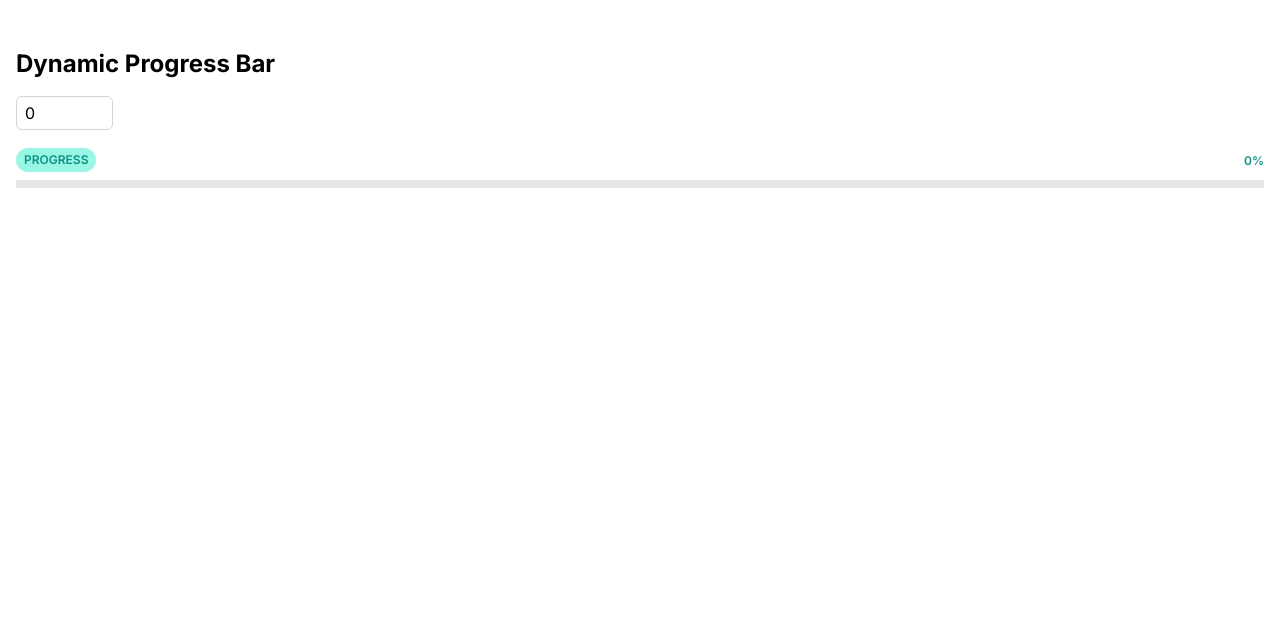
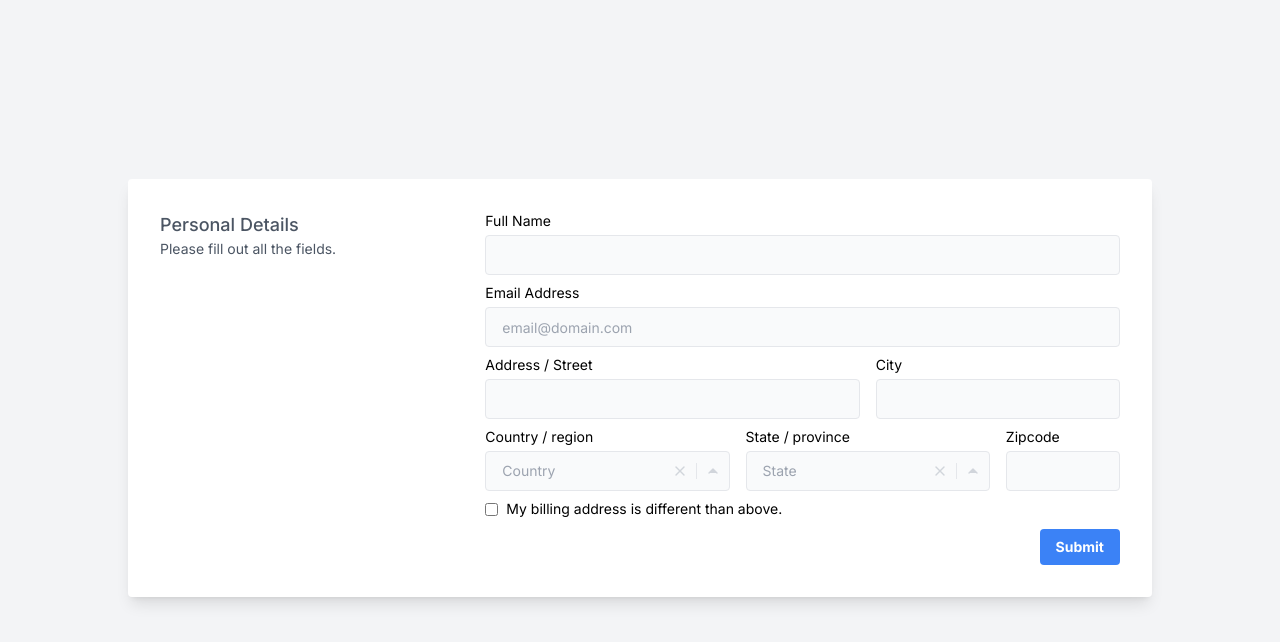
Before and after one commit to imrulkayessifat/reactjs-challenges, a Next.js app: page / in a window 1280 px wide. Shown: the top 642 px of the page. Built offline with nearby package versions, Linux system fonts and the light colour scheme.

Commit message:
useState formdata

```diff
--- a/app/page.tsx
+++ b/app/page.tsx
@@ -1,64 +1,100 @@
 'use client'
-import { useState, useEffect, SetStateAction } from 'react'
-
+import { useForm, FieldValues, SubmitHandler, } from "react-hook-form";
+import clsx from "clsx";
 export default function Home() {
-
-  const [inputValue, setInputValue] = useState(0);
-  const [progress, setProgress] = useState(0);
-
-  const handleInputChange = (e: { target: { value: SetStateAction<number>; }; }) => {
-    setInputValue(e.target.value);
-  };
-
-  useEffect(() => {
-    const interval = setInterval(() => {
-      setProgress((prevProgress) => {
-        if (prevProgress < inputValue) {
-          return prevProgress + 1;
-        }else if(prevProgress>inputValue){
-          if(prevProgress != inputValue){
-            return prevProgress - 1;
-          }
-        } else {
-          clearInterval(interval);
-          return prevProgress;
-        }
-      });
-    }, 20);
-
-    return () => {
-      clearInterval(interval);
-    };
-  }, [inputValue]);
+  const {
+    register,handleSubmit,formState: { errors,}} = useForm<FieldValues>({defaultValues: {
+      full_name: '',
+      email: '',
+      address: '',
+      city: '',
+      country: '',
+      state: '',
+      zipcode:'',
+      billing_same:false
+    }
+  });
+  const handleRegistration: SubmitHandler<FieldValues> = (data: any) => console.log(data);
+  const handleError = (errors: any) => { };
 
   return (
-    <div className="container mx-auto mt-8 p-4">
-      <h1 className="text-2xl font-bold mb-4">Dynamic Progress Bar</h1>
-      <input
-        type="number"
-        min="0"
-        max="100"
-        value={inputValue}
-        onChange={handleInputChange}
-        className="border border-gray-300 px-2 py-1 rounded-md mb-4"
-      />
-      <div className="flex mb-2 items-center justify-between">
-        <div>
-          <span className="text-xs font-semibold inline-block py-1 px-2 uppercase rounded-full text-teal-600 bg-teal-200">
-            Progress
-          </span>
-        </div>
-        <div className="text-right">
-          <span className="text-xs font-semibold inline-block text-teal-600">
-            {progress}%
-          </span>
-        </div>
-      </div>
-      <div className="flex h-2 mb-4 relative bg-gray-200">
-        <div
-          style={{ width: `${progress}%` }}
-          className="shadow-none flex flex-col text-center whitespace-nowrap text-white justify-center bg-teal-500"
-        ></div>
+    <div className="min-h-screen p-6 bg-gray-100 flex items-center justify-center">
+      <div className="container max-w-screen-lg mx-auto">
+        <form onSubmit={handleSubmit(handleRegistration, handleError)}>
+          <div className="bg-white rounded shadow-lg p-4 px-4 md:p-8 mb-6">
+            <div className="grid gap-4 gap-y-2 text-sm grid-cols-1 lg:grid-cols-3">
+              <div className="text-gray-600">
+                <p className="font-medium text-lg">Personal Details</p>
+                <p>Please fill out all the fields.</p>
+              </div>
+              <div className="lg:col-span-2">
+                <div className="grid gap-4 gap-y-2 text-sm grid-cols-1 md:grid-cols-5">
+                  <div className="md:col-span-5">
+                    <label htmlFor="full_name">Full Name</label>
+                    <input {...register('full_name', { required: true })} type="text" name="full_name" id="full_name" className={clsx(`h-10 border mt-1 rounded px-4 w-full bg-gray-50 `, errors && 'focus:ring-rose-500')} />
+                  </div>
+                  <div className="md:col-span-5">
+                    <label htmlFor="email">Email Address</label>
+                    <input type="text" {...register('email', { required: true })} name="email" id="email" className={clsx(`h-10 border mt-1 rounded px-4 w-full bg-gray-50 `, errors && 'focus:ring-rose-500')} placeholder="email@domain.com" />
+                  </div>
+                  <div className="md:col-span-3">
+                    <label htmlFor="address">Address / Street</label>
+                    <input type="text" {...register('address', { required: true })} name="address" id="address" className={clsx(`h-10 border mt-1 rounded px-4 w-full bg-gray-50 `, errors && 'focus:ring-rose-500')} placeholder="" />
+                  </div>
+                  <div className="md:col-span-2">
+                    <label htmlFor="city">City</label>
+                    <input type="text" {...register('city', { required: true })} name="city" id="city" className={clsx(`h-10 border mt-1 rounded px-4 w-full bg-gray-50 `, errors && 'focus:ring-rose-500')} placeholder="" />
+                  </div>
+                  <div className="md:col-span-2">
+                    <label htmlFor="country">Country / region</label>
+                    <div className="h-10 bg-gray-50 flex border border-gray-200 rounded items-center mt-1">
+                      <input {...register('country', { required: true })} name="country" id="country" placeholder="Country" className={clsx(`px-4 appearance-none outline-none text-gray-800 w-full bg-transparent`, errors && 'focus:ring-rose-500')} />
+                      <button className="cursor-pointer outline-none focus:outline-none transition-all text-gray-300 hover:text-red-600">
+                        <svg className="w-4 h-4 mx-2 fill-current" xmlns="http://www.w3.org/2000/svg" viewBox="0 0 24 24" stroke="currentColor" strokeWidth="2" strokeLinecap="round" strokeLinejoin="round">
+                          <line x1="18" y1="6" x2="6" y2="18"></line>
+                          <line x1="6" y1="6" x2="18" y2="18"></line>
+                        </svg>
+                      </button>
+                      <button form="show_more" className="cursor-pointer outline-none focus:outline-none border-l border-gray-200 transition-all text-gray-300 hover:text-blue-600">
+                        <svg className="w-4 h-4 mx-2 fill-current" xmlns="http://www.w3.org/2000/svg" viewBox="0 0 24 24" stroke="currentColor" strokeWidth="2" strokeLinecap="round" strokeLinejoin="round"><polyline points="18 15 12 9 6 15"></polyline></svg>
+                      </button>
+                    </div>
+                  </div>
+                  <div className="md:col-span-2">
+                    <label htmlFor="state">State / province</label>
+                    <div className="h-10 bg-gray-50 flex border border-gray-200 rounded items-center mt-1">
+                      <input {...register('state', { required: true })} name="state" id="state" placeholder="State" className={clsx(`px-4 appearance-none outline-none text-gray-800 w-full bg-transparent`, errors && 'focus:ring-rose-500')} />
+                      <button className="cursor-pointer outline-none focus:outline-none transition-all text-gray-300 hover:text-red-600">
+                        <svg className="w-4 h-4 mx-2 fill-current" xmlns="http://www.w3.org/2000/svg" viewBox="0 0 24 24" stroke="currentColor" strokeWidth="2" strokeLinecap="round" strokeLinejoin="round">
+                          <line x1="18" y1="6" x2="6" y2="18"></line>
+                          <line x1="6" y1="6" x2="18" y2="18"></line>
+                        </svg>
+                      </button>
+                      <button form="show_more" className="cursor-pointer outline-none focus:outline-none border-l border-gray-200 transition-all text-gray-300 hover:text-blue-600">
+                        <svg className="w-4 h-4 mx-2 fill-current" xmlns="http://www.w3.org/2000/svg" viewBox="0 0 24 24" stroke="currentColor" strokeWidth="2" strokeLinecap="round" strokeLinejoin="round"><polyline points="18 15 12 9 6 15"></polyline></svg>
+                      </button>
+                    </div>
+                  </div>
+                  <div className="md:col-span-1">
+                    <label htmlFor="zipcode">Zipcode</label>
+                    <input type="text" {...register('zipcode')} name="zipcode" id="zipcode" className="transition-all flex items-center h-10 border mt-1 rounded px-4 w-full bg-gray-50" placeholder="" />
+                  </div>
+                  <div className="md:col-span-5">
+                    <div className="inline-flex items-center">
+                      <input type="checkbox" {...register('billing_same')} name="billing_same" id="billing_same" className="form-checkbox" />
+                      <label htmlFor="billing_same" className="ml-2">My billing address is different than above.</label>
+                    </div>
+                  </div>
+                  <div className="md:col-span-5 text-right">
+                    <div className="inline-flex items-end">
+                      <button className="bg-blue-500 hover:bg-blue-700 text-white font-bold py-2 px-4 rounded">Submit</button>
+                    </div>
+                  </div>
+                </div>
+              </div>
+            </div>
+          </div>
+        </form>
       </div>
     </div>
   )
--- a/package.json
+++ b/package.json
@@ -13,12 +13,14 @@
     "@types/react": "18.2.20",
     "@types/react-dom": "18.2.7",
     "autoprefixer": "10.4.14",
+    "clsx": "^2.0.0",
     "eslint": "8.46.0",
     "eslint-config-next": "13.4.13",
     "next": "13.4.13",
     "postcss": "8.4.27",
     "react": "18.2.0",
     "react-dom": "18.2.0",
+    "react-hook-form": "^7.45.4",
     "tailwindcss": "3.3.3",
     "typescript": "5.1.6"
   }
```
Also changed, not shown: 1 other file (tests, documents, lock files or other folders).
